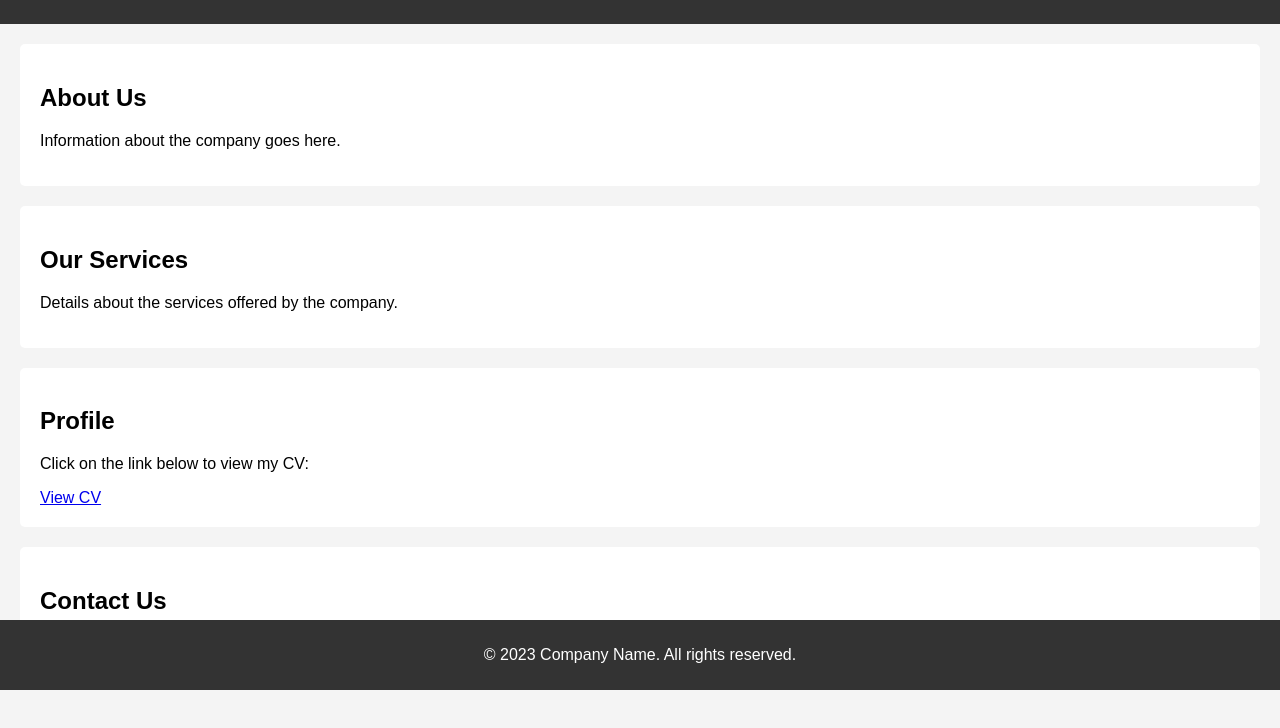
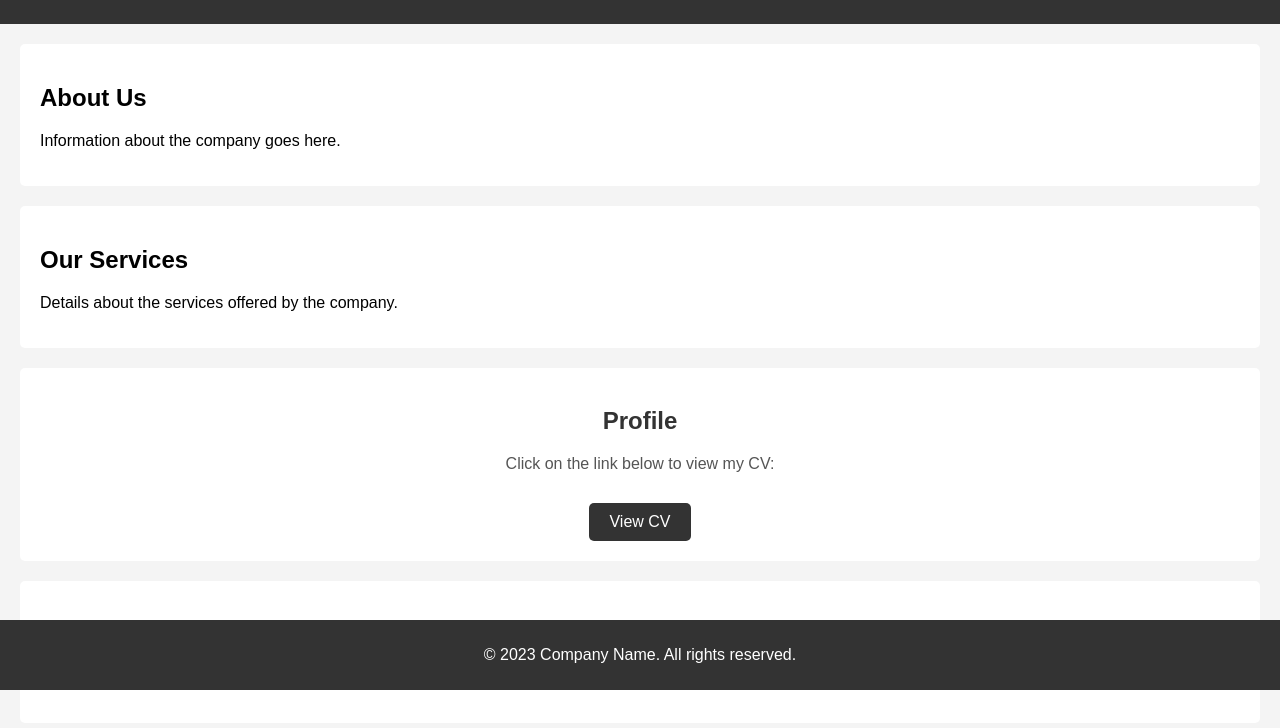
Before and after one commit to ibeshesumne/BritishLand, a plain HTML site: page index.html in a window 1280 px wide. Shown: the part 110-838 px from the top of the page. Drawn offline with Linux system fonts and the light colour scheme.

Commit message:
Update styles.css

```diff
--- a/styles.css
+++ b/styles.css
@@ -4,30 +4,36 @@ body {
     padding: 0;
     background-color: #f4f4f4;
 }
+
 header {
     background-color: #333;
     color: #fff;
     padding: 10px 0;
     text-align: center;
 }
+
 nav ul {
     list-style: none;
     padding: 0;
 }
+
 nav ul li {
     display: inline;
     margin: 0 15px;
 }
+
 nav ul li a {
     color: #fff;
     text-decoration: none;
 }
+
 section {
     padding: 20px;
     margin: 20px;
     background-color: #fff;
     border-radius: 5px;
 }
+
 footer {
     text-align: center;
     padding: 10px 0;
@@ -37,3 +43,37 @@ footer {
     width: 100%;
     bottom: 0;
 }
+
+/* Profile Section Styles */
+#profile {
+    padding: 20px;
+    margin: 20px;
+    background-color: #fff;
+    border-radius: 5px;
+    text-align: center;
+}
+
+#profile h2 {
+    margin-bottom: 20px;
+    color: #333;
+}
+
+#profile p {
+    margin-bottom: 20px;
+    color: #555;
+}
+
+#profile a {
+    display: inline-block;
+    padding: 10px 20px;
+    background-color: #333;
+    color: #fff;
+    text-decoration: none;
+    border-radius: 5px;
+    margin-top: 10px;
+    transition: background-color 0.3s ease;
+}
+
+#profile a:hover {
+    background-color: #555;
+}
```
